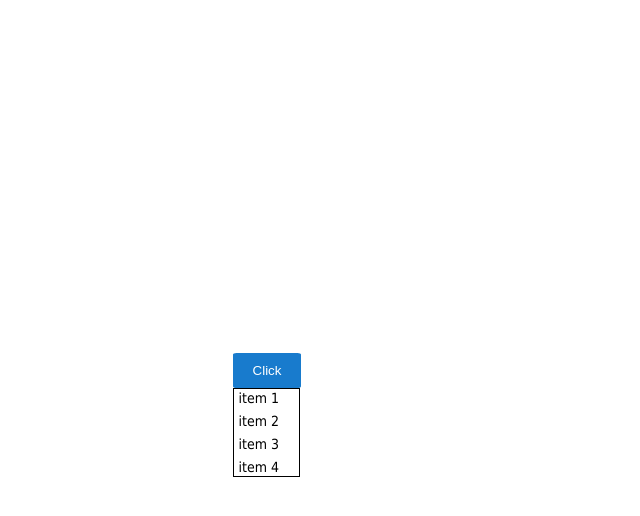
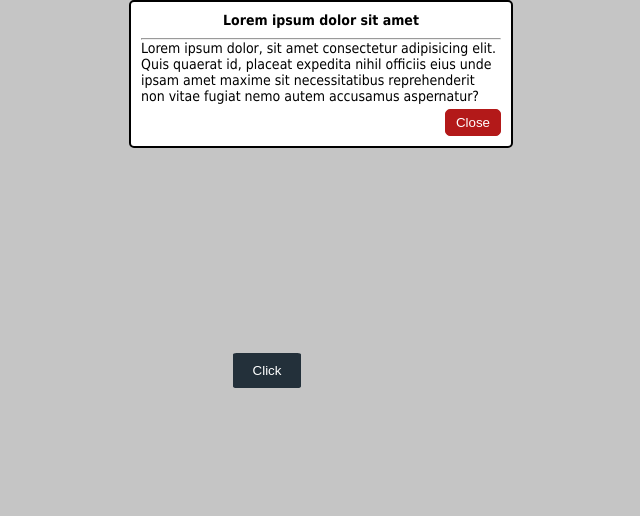
Before and after one commit to CarbonSkorobogatov/lb1_js, a plain HTML site: page index.html in a window 1280 px wide. Both pictures are taken after a click on the button "Click". Shown: the whole page, without its empty margins (319-959 px from the left). Drawn offline with Linux system fonts and the light colour scheme.

Commit message:
changing of code

```diff
--- a/index.html
+++ b/index.html
@@ -7,18 +7,24 @@
     <link rel="stylesheet" href="styles.css">
 </head>
 <body>
-    <section class="center">
-        <div class="dropdown">
-            <button onclick = 'Click()' class="dropbtn">Click</button>
-            <div id="droplist" class="droplist show">
-                <ul>
-                    <li><a href="#">item 1</a></li>
-                    <li><a href="#">item 2</a></li>
-                    <li><a href="#">item 3</a></li>
-                    <li><a href="#">item 4</a></li>
-                </ul>
+    <section class="wrapper" id="wrapper">
+        <div id="droplist" class="droplist show">
+            <div class="List-Title">
+                <h1 >Lorem ipsum dolor sit amet</h1>
+            </div>
+            <hr>
+            <div class="text-space">
+                <p>Lorem ipsum dolor, sit amet consectetur adipisicing elit. Quis quaerat id, placeat expedita nihil officiis eius unde ipsam amet maxime sit necessitatibus reprehenderit non vitae fugiat nemo autem accusamus aspernatur? </p>
+            </div>
+            <div class="buttonspace">
+                <button class="close-btn">Close</button>
             </div>
         </div>
+        <section class="center">
+            <div class="dropdown">
+                <button onclick = 'Click()' class="dropbtn">Click</button>
+            </div>
+        </section>
     </section>
     <script src="navbar.js"></script>
 </body>
--- a/navbar.js
+++ b/navbar.js
@@ -1,3 +1,11 @@
 function Click(){
+
     document.getElementById('droplist').classList.toggle("show");
+    document.body.classList.toggle('wrapper-back')
+
+    /*---------------------------------------------------------------------------*/
+    document.querySelector('.dropbtn').disabled = true;
+    document.querySelector('.dropbtn:hover').style.backgroundColor =  "#0a1925dc";
+    /*---------------------------------------------------------------------------*/
+
 }
--- a/styles.css
+++ b/styles.css
@@ -45,24 +45,54 @@ body{
     background-color: #1167b1;
 }
 
+
+
 .droplist{
-    position: absolute;
+    padding: 10px;
+    position: fixed;
+    top: 0%;
+    left: calc(35%);
+    border: 2px solid #000000;
+    border-radius: 5px;
+    width: 30%;
+    z-index: 20;
+
+    background-color: #ffffff;
+    transition: .1s;
 }
 
-.droplist ul{
-    display: inline-block;
-    border: #000000 1px solid;
-    padding-right: 20px;
+.show{
+    top: -50%;
 }
 
-.droplist ul li{
-    margin-left: 5px;
+.wrapper-back{
+    background-color: #0000003a;
 }
 
-.droplist ul li:not(:last-child){
+.List-Title{
+    text-align: center;
+    padding-bottom: 10px;
+
+    font-size: 20px;
+}
+
+.text-space{
     margin-bottom: 5px;
 }
 
-.show{
-    display: none;
+.close-btn{
+    padding: 5px 10px 5px 10px;
+    background-color: #b31919;
+    color: #ffffff;
+    border: 1px solid #b31919;
+    border-radius: 5px;
 }
+
+.close-btn:hover{
+    background-color: #ffffff;
+    color: #b31919;
+}
+
+.buttonspace{
+    text-align: end;
+}
```
